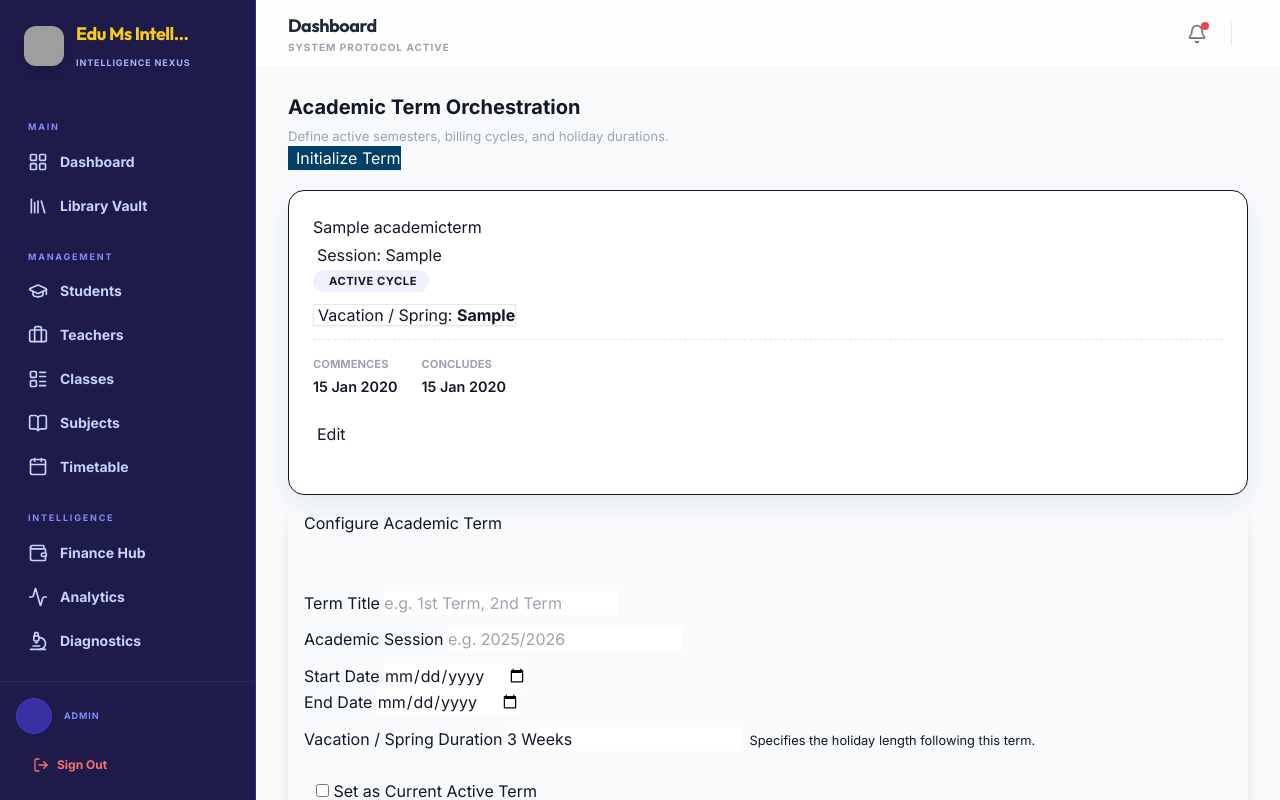
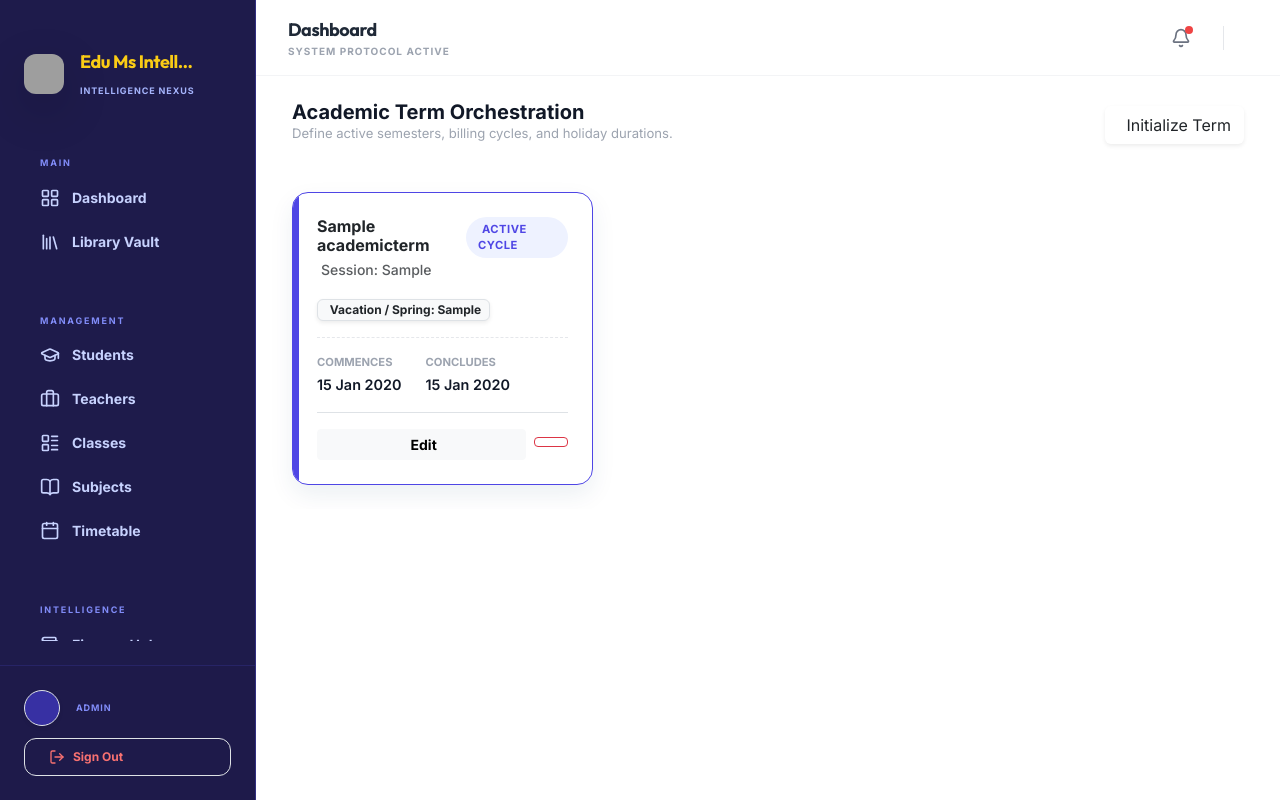
Before and after one commit to KARTEY-JUNIOR-KWASI/Management-System, a Django app: page /admin-dashboard/settings/terms/ in a window 1280 px wide. Run offline with Django 5.2, Linux system fonts and the light colour scheme; a user stored in the database is signed in; data comes from the database, SQL or seed files in the repository; tables that the repository leaves empty hold one stand-in row (values such as "Sample post"); data that the repository does not hold is empty; some libraries are stand-ins or nearby versions; grey boxes are pictures that could not be loaded.

Commit message:
fix: restore bootstrap runtime for finance and term modals

```diff
--- a/templates/admin_dashboard/terms.html
+++ b/templates/admin_dashboard/terms.html
@@ -5,8 +5,16 @@
 {% block title %}Manage Academic Terms — EduMS Intelligence{% endblock %}
 
 {% block extra_head %}
+<!-- Load Bootstrap for Nexus Grid and Operational Interactions -->
+<link href="https://cdn.jsdelivr.net/npm/bootstrap@5.3.2/dist/css/bootstrap.min.css" rel="stylesheet">
+<script src="https://cdn.jsdelivr.net/npm/bootstrap@5.3.2/dist/js/bootstrap.bundle.min.js"></script>
+
 <link rel="stylesheet" href="{% static 'css/dashboard-premium.css' %}">
 <style>
+    body { font-size: 16px; }
+    .modal-backdrop { z-index: 50; }
+    .modal { z-index: 55; }
+
     .term-card {
         background: white;
         border-radius: 16px;
@@ -17,7 +25,7 @@
         overflow: hidden;
     }
     .term-card.is-current {
-        border-color: var(--p-primary-hsl);
+        border-color: #4f46e5;
         box-shadow: 0 10px 25px rgba(0, 64, 103, 0.08);
     }
     .term-card.is-current::before {
@@ -26,7 +34,7 @@
         top: 0; left: 0;
         width: 6px;
         height: 100%;
-        background: var(--p-primary-hsl);
+        background: #4f46e5;
     }
     .term-badge {
         font-size: 0.7rem;
@@ -37,7 +45,7 @@
     }
     .term-badge.active {
         background: #eef2ff;
-        color: var(--p-primary-hsl);
+        color: #4f46e5;
     }
     .term-date-block {
         display: flex;
```
Also changed, not shown: templates/admin_dashboard/finance_hub.html (+9 -0 lines).
